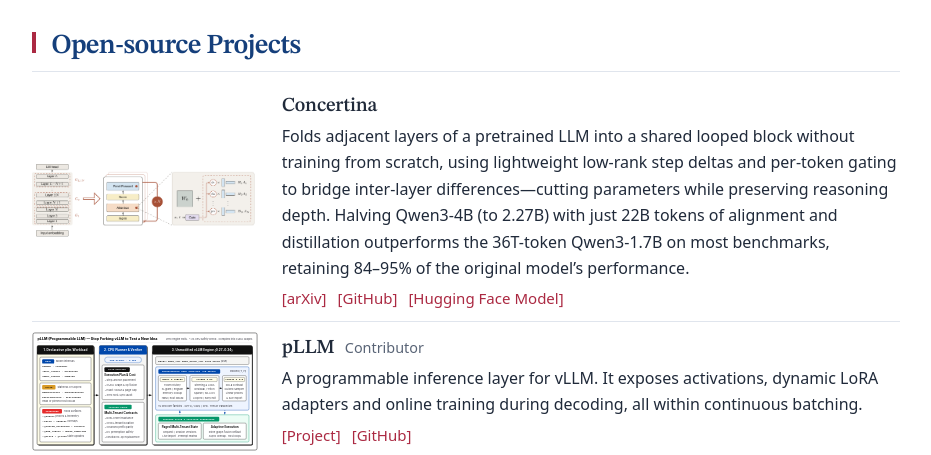
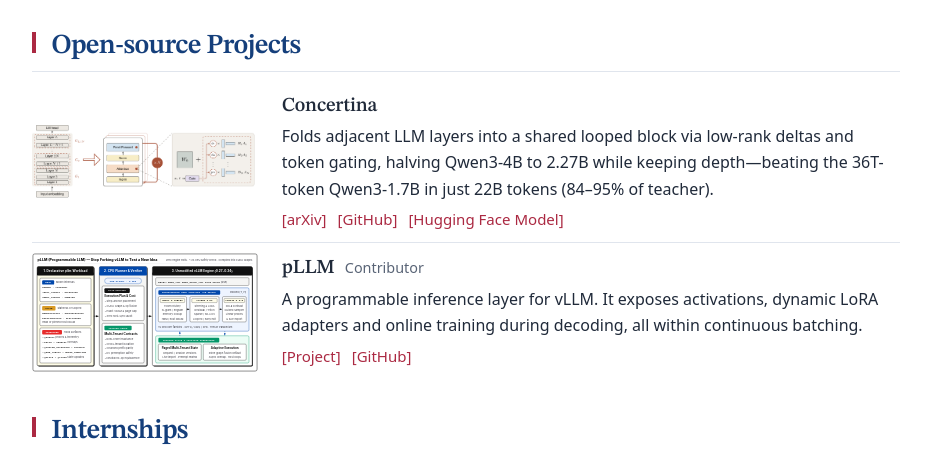
Before and after one commit to myboker/myboker.github.io, a plain HTML site: page index.html in a window 1280 px wide. Shown: the part 1351-1806 px from the top of the page, without its empty margins (300-1231 px from the left). Drawn offline with Linux system fonts and the light colour scheme.

Commit message:
Tighten Concertina description on homepage

```diff
--- a/index.html
+++ b/index.html
@@ -140,7 +140,7 @@
             </a>
             <div>
               <h3>Concertina</h3>
-              <p>Folds adjacent layers of a pretrained LLM into a shared looped block without training from scratch, using lightweight low-rank step deltas and per-token gating to bridge inter-layer differences—cutting parameters while preserving reasoning depth. Halving Qwen3-4B (to 2.27B) with just 22B tokens of alignment and distillation outperforms the 36T-token Qwen3-1.7B on most benchmarks, retaining 84–95% of the original model’s performance.</p>
+              <p>Folds adjacent LLM layers into a shared looped block via low-rank deltas and token gating, halving Qwen3-4B to 2.27B while keeping depth—beating the 36T-token Qwen3-1.7B in just 22B tokens (84–95% of teacher).</p>
               <div class="resources">
                 <a href="https://arxiv.org/abs/2611.18113">arXiv</a>
                 <a href="https://github.com/myboker/concertina">GitHub</a>
```
